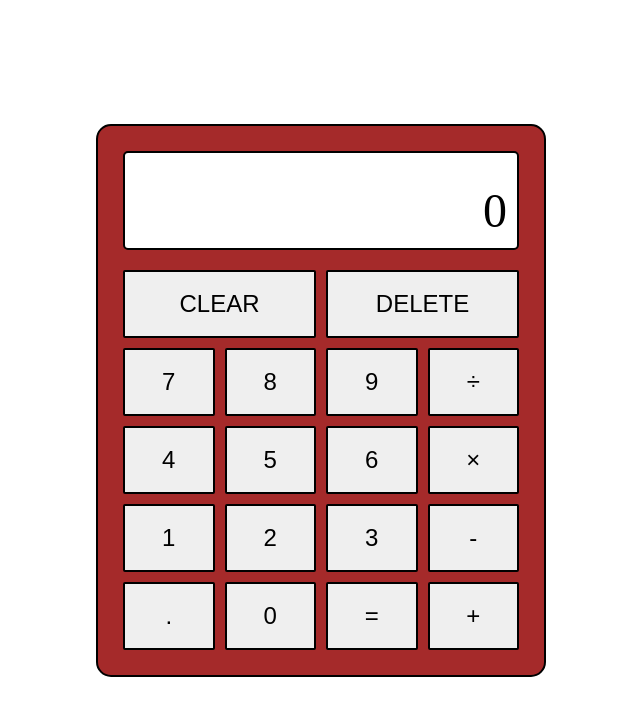
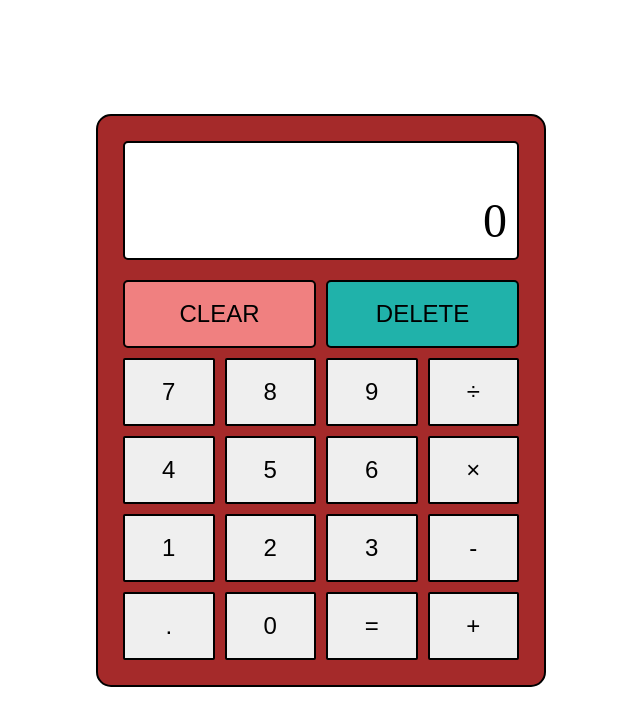
Before and after one commit to Sameer5858/calculator, a plain HTML site: page index.html in a window 1280 px wide. Shown: the whole page, without its empty margins (319-959 px from the left). Drawn offline with Linux system fonts and the light colour scheme.

Commit message:
all done except display getting overflower and keyboard support

```diff
--- a/style.css
+++ b/style.css
@@ -18,7 +18,7 @@ body {
   border: 2px solid black;
 }
 .controls {
-  min-height: 400px;
+  height: 400px;
   background-color: brown;
   flex-direction: column;
   display: flex;
@@ -31,11 +31,18 @@ button {
   border: 2px solid black;
   font-size: 24px;
 }
+.clear {
+  background-color: lightcoral;
+  border-radius: 5px;
+}
+.delete {
+  background-color: lightseagreen;
+  border-radius: 5px;
+}
 .display {
   display: flex;
   height: fit-content;
   flex-direction: column;
-  flex-grow: 1;
   margin: 5px;
   background-color: white;
   border-radius: 5px;
@@ -45,13 +52,23 @@ button {
 }
 .previous,
 .current {
-  flex: 1 1 auto;
   display: flex;
+  flex: 1 0 auto;
   flex-direction: column;
   align-items: end;
   justify-content: end;
   flex-wrap: wrap;
   padding: 10px;
+}
+.previous {
+  height: 40px;
+  flex: 1 0 auto;
+  font-size: 20px;
+  padding-bottom: 0;
+}
+.current {
+  flex: 2 0 auto;
+  height: 75px;
 }
 .column {
   display: flex;
```
